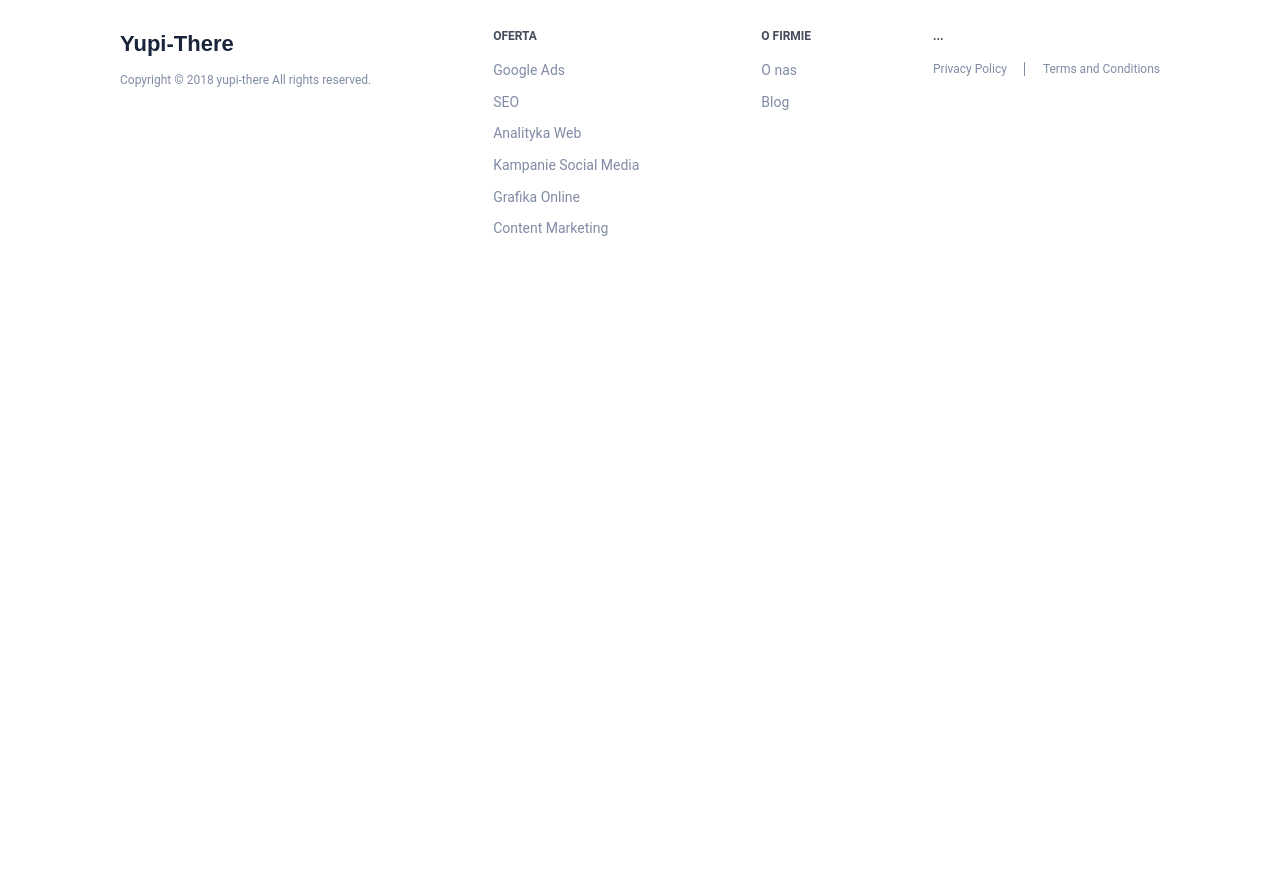
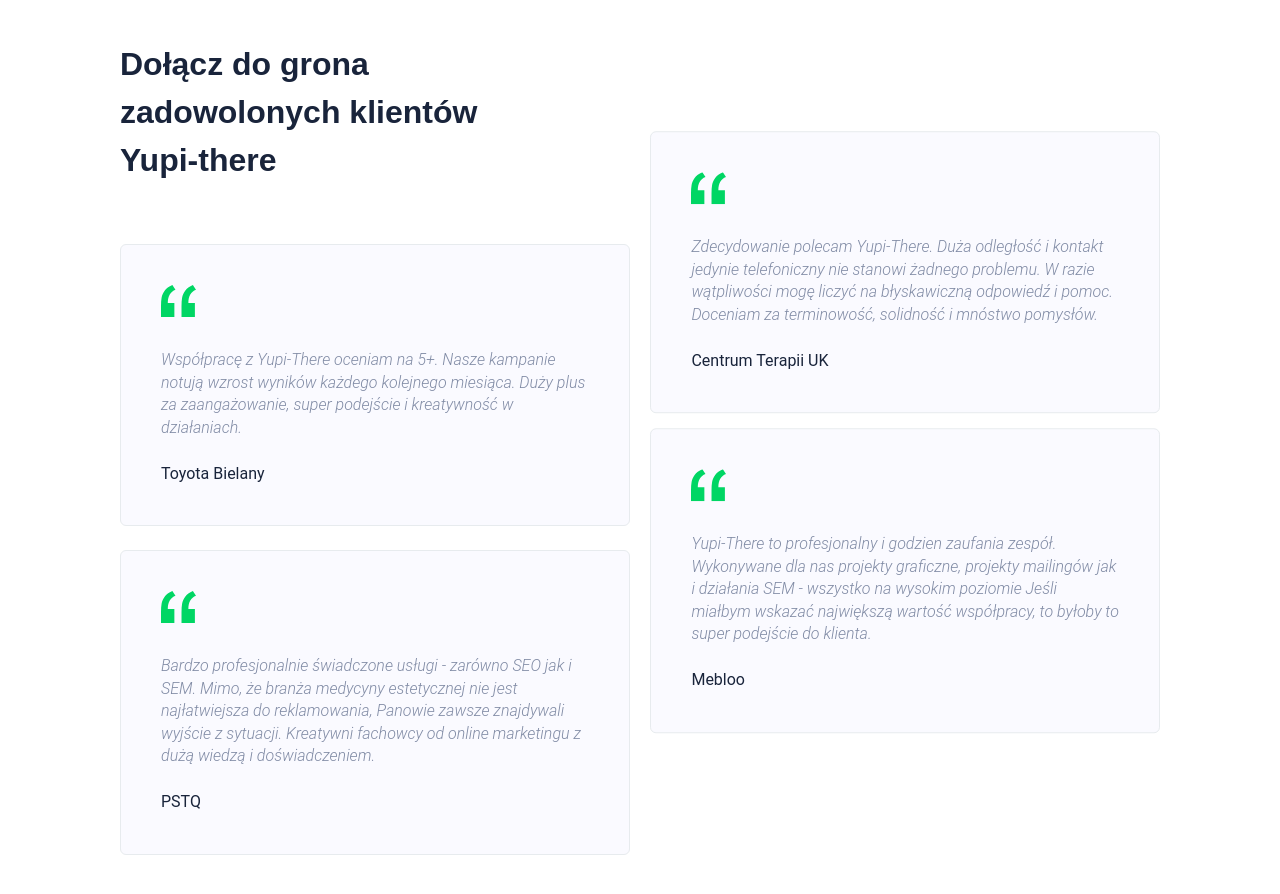
Before and after one commit to m-heyda/yupi-there, a React (Create React App) app: page / in a window 1280 px wide. Shown: the part 2540-3434 px from the top of the page. Before the commit the page ends 2863 px from the top, so only its background shows below. Built offline with nearby package versions, Linux system fonts and the light colour scheme; what webfontloader would draw is missing.

Commit message:
Testimonials

```diff
--- a/src/components/Clients/Clients.style.js
+++ b/src/components/Clients/Clients.style.js
@@ -1,6 +1,6 @@
 import styled from 'styled-components';
 import { rem } from 'polished';
-import { variables, utils, colors } from '../../global/helpers';
+import { variables, colors } from '../../global/helpers';
 import { containerStyles } from '../../global/commonStyles';
 
 const { globalSize } = variables;
--- /dev/null
+++ b/src/components/Icons/QuoteIcon.js
@@ -0,0 +1,14 @@
+import React from 'react';
+import SvgIcon from './';
+
+const QuoteIcon = props => (
+  <SvgIcon width={35} height={32} {...props}>
+    <path
+      fill='#00D664'
+      fillRule='evenodd'
+      d='M35 4.676c-5.035 1.96-7.576 6.414-7.623 13.362h6.514V32H20.517V21.044c0-3.162.197-5.912.59-8.25.392-2.339 1.42-4.677 3.083-7.015C25.853 3.44 28.417 1.514 31.882 0L35 4.676zm-20.517 0c-5.036 1.96-7.6 6.414-7.692 13.362h6.583V32H0V21.044c0-3.162.196-5.912.589-8.25.393-2.339 1.409-4.677 3.049-7.015C5.278 3.44 7.853 1.514 11.364 0l3.119 4.676z'
+    />
+  </SvgIcon>
+);
+
+export default QuoteIcon;
--- /dev/null
+++ b/src/components/Testimonials/SingleTestimonial.js
@@ -0,0 +1,15 @@
+import React from 'react';
+import { TestimonialBox, TestimonialIcon, TestimonialContent, TestimonialAuthor } from './Testimonials.style';
+
+const SingleTestimonial = ({ author, children }) => {
+  return (
+    <TestimonialBox>
+      <TestimonialIcon />
+
+      <TestimonialContent>{children}</TestimonialContent>
+      <TestimonialAuthor>{author}</TestimonialAuthor>
+    </TestimonialBox>
+  );
+};
+
+export default SingleTestimonial;
--- /dev/null
+++ b/src/components/Testimonials/Testimonials.style.js
@@ -0,0 +1,74 @@
+import styled from 'styled-components';
+import { rem } from 'polished';
+import QuoteIcon from '../Icons/QuoteIcon';
+import { colors } from '../../global/helpers';
+import { containerStyles } from '../../global/commonStyles';
+import { variables, utils } from '../../global/helpers';
+
+const { globalSize } = variables;
+const { media } = utils;
+
+export const Container = styled.div`
+  ${containerStyles};
+`;
+
+export const Wrapper = styled.section`
+  padding: ${rem(globalSize.paddingSmall)} 0;
+  border-bottom: 1px solid ${colors.athensGray};
+
+  ${media.greaterThan('tablet')`
+    padding: ${rem(globalSize.paddingMedium)} 0;
+  `}
+`;
+
+export const TestimonialsWrapper = styled.div`
+  margin: ${rem('40px')} -${rem(globalSize.gutter)};
+
+  ${media.greaterThan('tablet')`
+    margin: ${rem('60px')} 0;
+    padding: 0;
+  `}
+
+  ${media.greaterThan('desktop')`
+    display: flex;
+    justify-content: space-between;
+    flex-wrap: wrap;
+  `}
+`;
+
+export const TestimonialBox = styled.div`
+  margin-bottom: ${rem('24px')};
+  padding: ${rem('40px')} ${rem(globalSize.gutter)};
+  background: ${colors.titanWhite};
+  border: 1px solid ${colors.athensGray};
+  border-radius: ${rem(6)};
+
+   ${media.greaterThan('desktop')`
+    flex: 0 0 49%;
+    max-width: 49%;
+    padding: ${rem('40px')};
+
+    &:nth-child(even) {
+      transform: translateY(-40%);
+    }
+  `}
+`;
+
+export const TestimonialIcon = styled(QuoteIcon)`
+  display: block;
+  margin: 0 0 ${rem('22px')};
+
+  ${media.greaterThan('desktop')`
+    margin: 0 0 ${rem('32px')};
+  `}
+`;
+
+export const TestimonialContent = styled.p`
+  margin: 0 0 ${rem('24px')};
+  font-style: italic;
+  font-weight: 300;
+`;
+
+export const TestimonialAuthor = styled.p`
+  color: ${colors.darkBlue};
+`;
--- /dev/null
+++ b/src/components/Testimonials/index.js
@@ -0,0 +1,45 @@
+import React from 'react';
+import Typography from '../Typography';
+import { variables } from '../../global/helpers';
+import SingleTestimonial from './SingleTestimonial';
+import { Wrapper, Container, TestimonialsWrapper } from './Testimonials.style';
+
+const { fontSize } = variables;
+
+const Testimonials = () => {
+  return (
+    <Wrapper>
+      <Container>
+        <Typography align='left' component='h3' headingVariant='heading' maxWidth='380px'>
+          Dołącz do grona zadowolonych klientów Yupi-there
+        </Typography>
+
+        <TestimonialsWrapper>
+          <SingleTestimonial author='Toyota Bielany'>
+            Współpracę z Yupi-There oceniam na 5+. Nasze kampanie notują wzrost wyników każdego kolejnego miesiąca.
+            Duży plus za zaangażowanie, super podejście i kreatywność w działaniach.
+          </SingleTestimonial>
+
+          <SingleTestimonial author='Centrum Terapii UK'>
+            Zdecydowanie polecam Yupi-There. Duża odległość i kontakt jedynie telefoniczny nie stanowi żadnego problemu.
+            W razie wątpliwości mogę liczyć na błyskawiczną odpowiedź i pomoc. Doceniam za terminowość, solidność i mnóstwo pomysłów.
+          </SingleTestimonial>
+
+          <SingleTestimonial author='PSTQ'>
+            Bardzo profesjonalnie świadczone usługi - zarówno SEO jak i SEM. Mimo, że branża medycyny estetycznej
+            nie jest najłatwiejsza do reklamowania, Panowie zawsze znajdywali wyjście z sytuacji. Kreatywni fachowcy
+            od online marketingu z dużą wiedzą i doświadczeniem.
+          </SingleTestimonial>
+
+          <SingleTestimonial author='Mebloo'>
+            Yupi-There to profesjonalny i godzien zaufania zespół. Wykonywane dla nas projekty graficzne,
+            projekty mailingów jak i działania SEM - wszystko na wysokim poziomie Jeśli miałbym wskazać największą
+            wartość współpracy, to byłoby to super podejście do klienta.
+          </SingleTestimonial>
+        </TestimonialsWrapper>
+      </Container>
+    </Wrapper>
+  );
+};
+
+export default Testimonials;
--- a/src/components/Typography/index.js
+++ b/src/components/Typography/index.js
@@ -31,7 +31,7 @@
   `;
 
   const isHeading = css`
-    ${mobileHeading}
+    font-size: ${rem(fontSize.mediumHeading)};
 
     ${media.greaterThan('landscape')`
       font-size: ${rem(fontSize.largeHeading)};
@@ -41,15 +41,16 @@
 
   const isStaticHeading = css`
     font-size: ${rem(fontSize.smallHeading)};
-    margin: 0 0 ${rem(marginSize.small)};
+    margin-bottom: ${rem(marginSize.small)};
   `;
 
   const YupiTypography = styled(Component)`
     font-family: ${fontFamily.secondaryFont};
     font-weight: 600;
     color: ${colors.darkBlue};
-    text-align: center;
+    text-align: ${({ align }) => align};
     line-height: 1.29;
+    max-width: ${({ maxWidth }) => maxWidth};
 
     ${({ headingVariant }) => headingVariant === 'hero' && isHero}
     ${({ headingVariant }) => headingVariant === 'heading' && isHeading}
@@ -72,6 +73,8 @@
 
 Typography.defaultProps = {
   component: 'h5',
+  align: 'center',
+  maxWidth: 'none',
 };
 
 Typography.propTypes = {
@@ -79,6 +82,8 @@
   component: oneOfType([string, func]).isRequired,
   children: any.isRequired,
   headingVariant: oneOf(['hero', 'heading', 'staticHeading']).isRequired,
+  align: oneOf(['center', 'left', 'right']),
+  maxWidth: any,
 };
 
 export default Typography;
--- a/src/components/WhatWeDo/WhatWeDo.style.js
+++ b/src/components/WhatWeDo/WhatWeDo.style.js
@@ -12,7 +12,7 @@
 `;
 
 export const Wrapper = styled.section`
-  padding: ${rem(globalSize.paddingSmall)} 0 0;
+  padding: ${rem(globalSize.paddingMedium)} 0 0;
   border-bottom: 1px solid ${colors.athensGray};
 `;
 
--- a/src/components/WhatWeDo/index.js
+++ b/src/components/WhatWeDo/index.js
@@ -64,7 +64,7 @@
   return (
     <Wrapper>
       <Container>
-        <Typography component='h2' headingVariant='hero'>
+        <Typography component='h2' headingVariant='heading'>
           Czym się zajmujemy?
         </Typography>
 
--- a/src/views/Homepage.js
+++ b/src/views/Homepage.js
@@ -4,6 +4,7 @@
 import WhatWeDo from '../components/WhatWeDo';
 import Clients from '../components/Clients';
 import Footer from '../components/Footer';
+import Testimonials from '../components/Testimonials';
 
 class Homepage extends Component {
   render() {
@@ -13,6 +14,7 @@
           <Hero />
           <WhatWeDo />
           <Clients />
+          <Testimonials />
           <Footer />
         </SeoBase>
       </React.Fragment>
```
